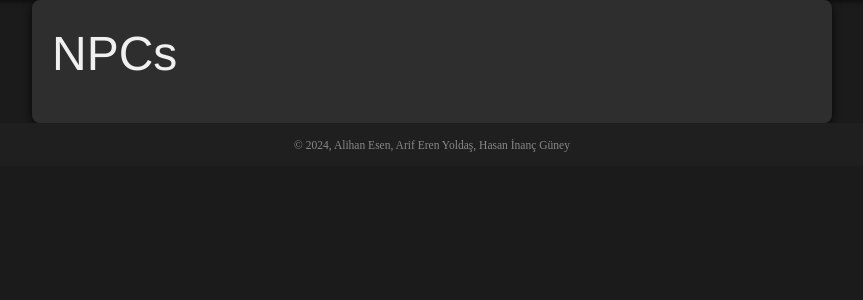
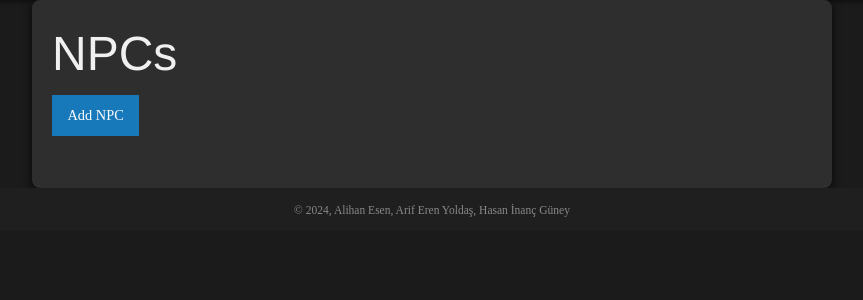
Before and after one commit to YOLD4S/CS50x_Final_Project, a Flask app: page /npcs in a window 1280 px wide. Shown: the part 101-401 px from the top of the page, without its empty margins (208-1071 px from the left). Run offline with Flask 3, Linux system fonts and the light colour scheme; data that the repository does not hold is empty; some libraries are stand-ins or nearby versions.

Commit message:
npc add operation
npc add operation added and minor fixes in data folder

```diff
--- a/Website_Files/elements.py
+++ b/Website_Files/elements.py
@@ -8,9 +8,9 @@ class Item:
 
 
 class NPC:
-    def __init__(self, name, hp, human, drops, image_path):
+    def __init__(self, name, hp, human, location_id, only_night):
         self.name = name
         self.hp = hp
         self.human = human
-        self.drops = drops
-        self.image_path = image_path
+        self.location_id = location_id
+        self.only_night = only_night
--- a/Website_Files/server.py
+++ b/Website_Files/server.py
@@ -14,7 +14,9 @@ def create_app():
     app.add_url_rule("/", view_func=views.home_page)
     app.add_url_rule("/items", view_func=views.items_page)
     app.add_url_rule("/items/<int:item_key>", view_func=views.item_page)
-    app.add_url_rule("/npcs", view_func=views.npcs_page)
+    app.add_url_rule("/npcs", view_func=views.npcs_page, methods=["GET", "POST"])
+    app.add_url_rule("/add_npc", view_func=views.add_npc)
+    app.add_url_rule("/add_new_npc", view_func=views.add_new_npc, methods=["GET", "POST"])
     app.add_url_rule("/npcs/<int:npc_key>", view_func=views.npc_page)
     app.add_url_rule("/weapons", view_func=views.weapons_page)
     app.add_url_rule("/armors", view_func=views.armors_page)
@@ -29,12 +31,10 @@ def create_app():
     app.config["db_items"] = db_item
 
     db_npc = NPCDatabase()
-    db_npc.add_npc(NPC("AlihaSN", 10, False, 13, "images/SN.png"))
-    db_npc.add_npc(NPC("AlihanSN", 100, True, 123, "images/SN.png"))
-    db_npc.add_npc(NPC("AlihaSN", 10, False, 13, "images/SN.png"))
-    db_npc.add_npc(NPC("AlihanSN", 100, True, 123, "images/SN.png"))
-    db_npc.add_npc(NPC("AlihaSN", 10, False, 13, "images/SN.png"))
-    db_npc.add_npc(NPC("AlihanSN", 100, True, 123, "images/SN.png"))
+    db_npc.add_npc(NPC("AlihaSN", 10, False, 13, False))
+    db_npc.add_npc(NPC("AlihanSN", 100, True, 123, False))
+    db_npc.add_npc(NPC("AlihaSN", 10, False, 13, True))
+    db_npc.add_npc(NPC("AlihanSN", 100, True, 123, True))
     app.config["db_npcs"] = db_npc
 
 
--- a/Website_Files/templates/npcs.html
+++ b/Website_Files/templates/npcs.html
@@ -2,6 +2,10 @@
 {% block title %}NPCs{% endblock %}
 {% block content %}
 <h1 class="title">NPCs</h1>
+<!-- Add NPC Button -->
+<a href="add_npc" class="button is-primary">Add NPC</a>
+
+
 <ul>
     {% for npc in npcs %}
     <li>
--- a/Website_Files/views.py
+++ b/Website_Files/views.py
@@ -1,6 +1,6 @@
 from datetime import datetime
 
-from flask import abort, current_app, render_template
+from flask import abort, current_app, render_template, request, flash
 from db import get_db
 
 
@@ -33,11 +33,45 @@ def item_page(item_key):
         abort(404)
     return render_template("item.html", item=item)
 
+def add_new_npc():
+    if request.method == "POST":
+        name = request.form.get("name")
+        hp = request.form.get("hp")
+        runes = request.form.get("runes")
+        location_id = request.form.get("location_id") or 0
+        only_night = request.form.get("only_night") == "on"
+
+        try:
+            if not name or not hp or not runes:
+                flash("All fields except Location ID are required.", "error")
+                return render_template("add_npc.html")
+
+            db = get_db()
+            cursor = db.cursor()
+            query = """
+                INSERT INTO npc_encounters (name, hp, runes, location_id, only_night)
+                VALUES (%s, %s, %s, %s, %s)
+            """
+            cursor.execute(query, (name, hp, runes, location_id, only_night))
+            db.commit()
+            flash("NPC added successfully!", "success")
+            return redirect(url_for("npcs_page"))
+        except Exception as e:
+            flash(f"An error occurred: {str(e)}", "error")
+            return render_template("add_npc.html")
+
+    return render_template("npcs.html")
+
+
+def add_npc():
+
+    return render_template("add_npc.html")
+
 
 def npcs_page():
     db = get_db()
     cursor = db.cursor(dictionary=True)
-    cursor.execute("SELECT id, name FROM npcs ORDER BY name ASC")
+    cursor.execute("SELECT id, name FROM npc_encounters ORDER BY name ASC")
     npcs = cursor.fetchall()
     return render_template("npcs.html", npcs=npcs)
 
```
Also changed, not shown: Website_Files/templates/add_npc.html (added, +46 -0 lines), 2 other files.
